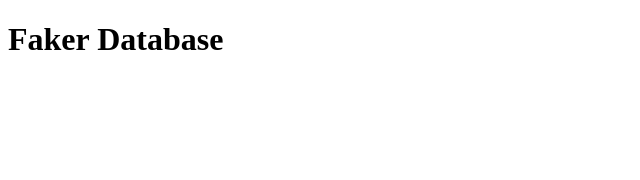
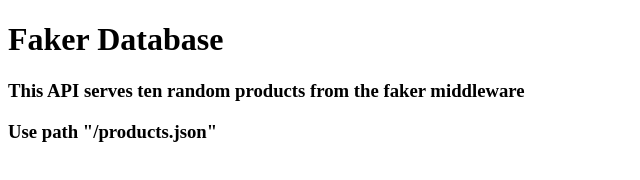
Before and after one commit to Krystneto/js_challenge_api, a website: page public/index.html in a window 1280 px wide. Shown: the whole page, without its empty margins (0-640 px from the left). Drawn offline with Linux system fonts and the light colour scheme.

Commit message:
adds README.md

```diff
--- a/config/routes.js
+++ b/config/routes.js
@@ -1,7 +1,6 @@
 const express = require('express');
 const router = express.Router();
 const bodyParser = require('body-parser');
-const methodOverride = require('method-override');
 
 const productsController = require('../controllers/productsController')
 
--- a/package.json
+++ b/package.json
@@ -8,7 +8,6 @@
     "cors": "^2.8.3",
     "express": "^4.15.2",
     "faker": "^4.1.0",
-    "method-override": "^2.3.8",
     "mongoose": "^4.9.7",
     "morgan": "^1.8.1",
     "path": "^0.12.7"
--- a/public/index.html
+++ b/public/index.html
@@ -1,8 +1,5 @@
 <!DOCTYPE html>
-<!--[if lt IE 7]>      <html class="no-js lt-ie9 lt-ie8 lt-ie7"> <![endif]-->
-<!--[if IE 7]>         <html class="no-js lt-ie9 lt-ie8"> <![endif]-->
-<!--[if IE 8]>         <html class="no-js lt-ie9"> <![endif]-->
-<!--[if gt IE 8]><!--> <html class="no-js"> <!--<![endif]-->
+ <html class="no-js">
     <head>
         <meta charset="utf-8">
         <meta http-equiv="X-UA-Compatible" content="IE=edge">
@@ -12,6 +9,7 @@
     </head>
     <body>
        <h1>Faker Database</h1>
-
+       <h3>This API serves ten random products from the faker middleware</h3>
+       <h3>Use path "/products.json"</h3>
     </body>
 </html>
```
Also changed, not shown: README.md (added).
